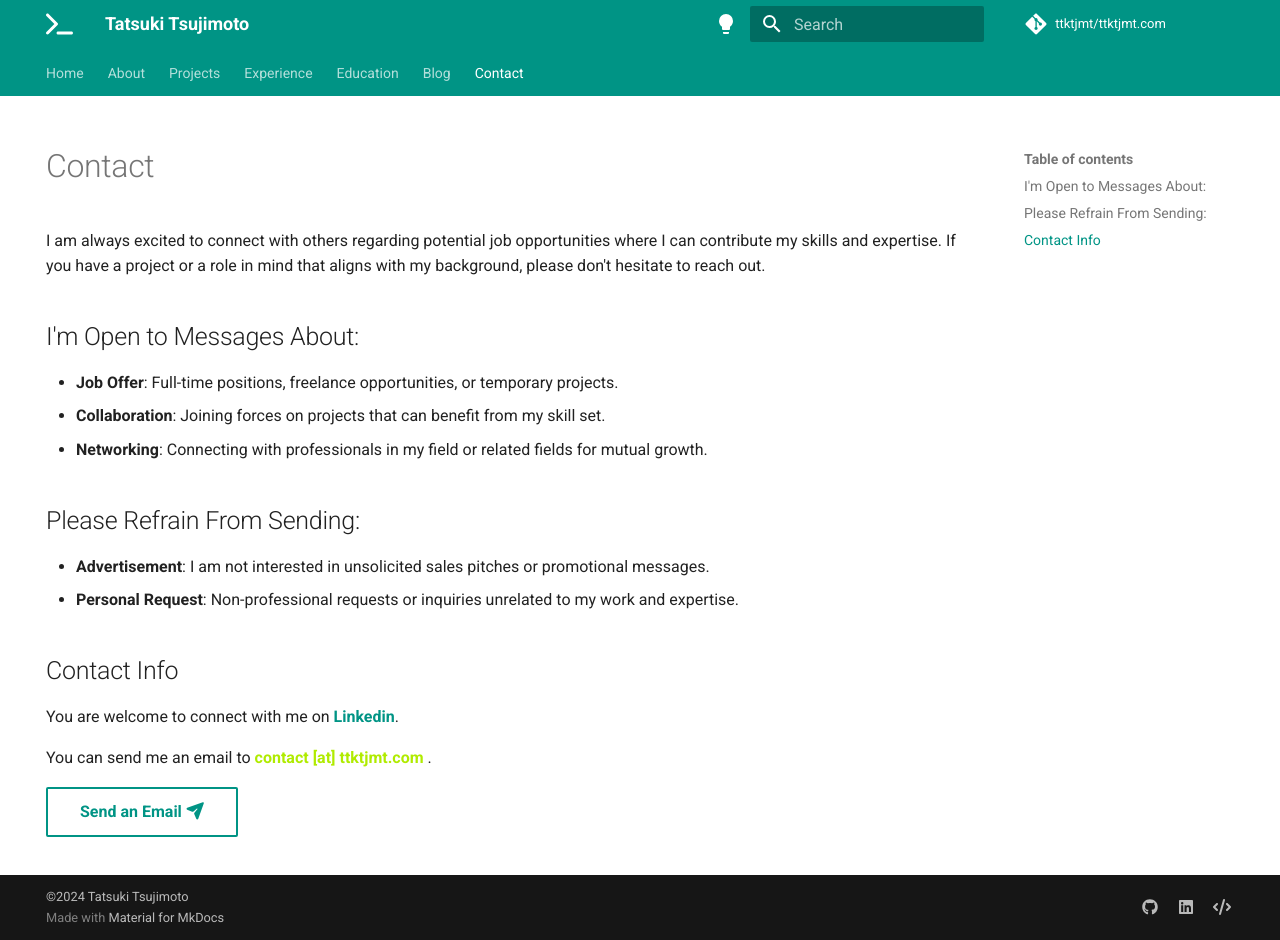
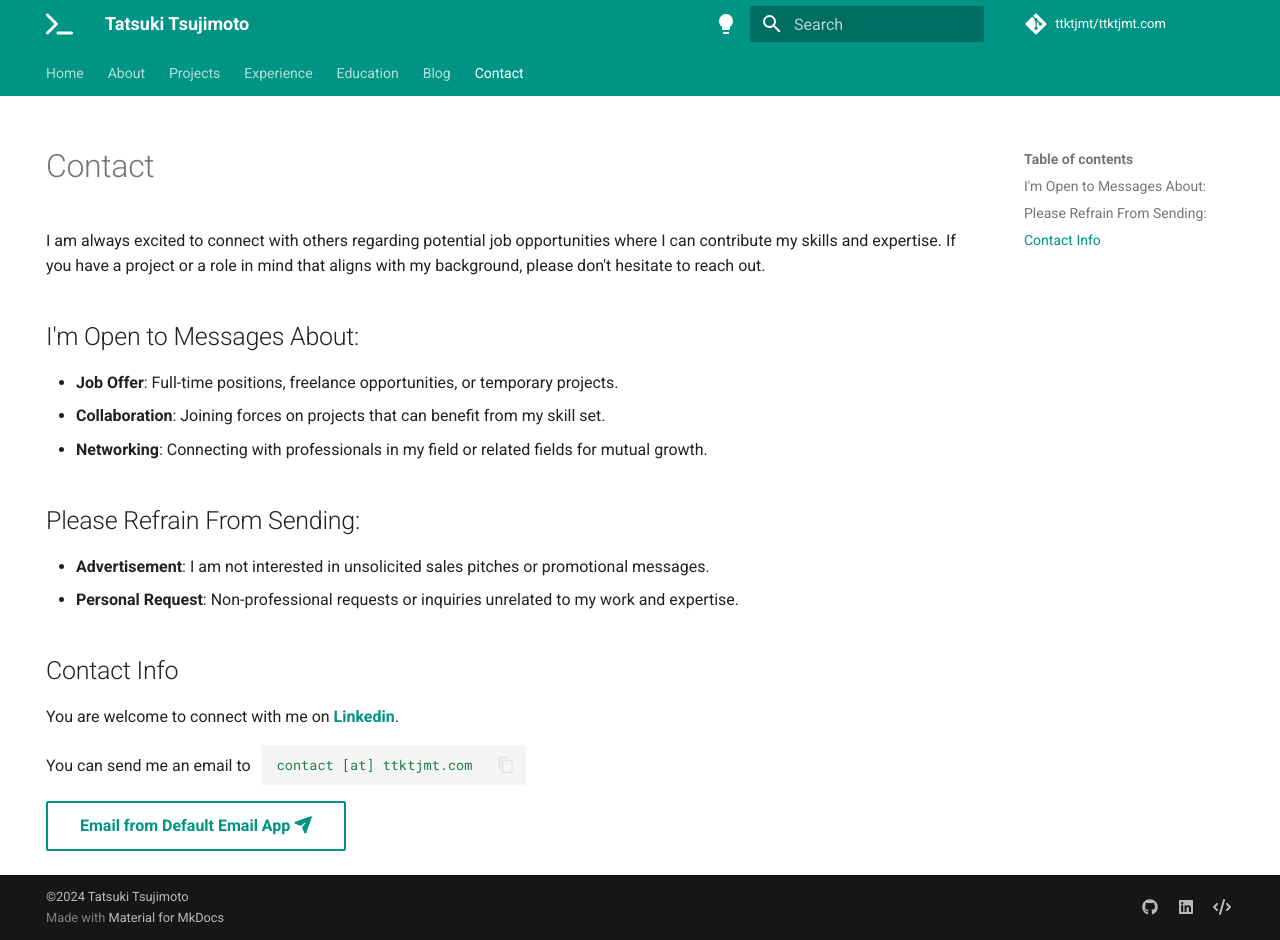
Before and after one commit to ttktjmt/ttktjmt.com, an MkDocs documentation site: the page built from docs/docs/contact.md, in a window 1280 px wide and 940 px high. Built offline with MkDocs 1.6.1 and Material for MkDocs 9.7.7, drawn with Linux system fonts in a browser that asks for light colours; comment, search, counter and statistics services are not loaded.

Commit message:
Update email address format on contact tab

````diff
--- a/docs/docs/contact.md
+++ b/docs/docs/contact.md
@@ -18,10 +18,22 @@ I am always excited to connect with others regarding potential job opportunities
 ## Contact Info
 You are welcome to connect with me on [**Linkedin**](https://www.linkedin.com/in/tatsukitsujimoto){:target="_blank"}.
 
-You can send me an email to
-<span style="color: var(--md-accent-fg-color);">
-  **contact [at] ttktjmt.com**
-</span>
-.
+<span style="float: left; margin-right: 0.5rem; padding-top: 0.4rem;">You can send me an email to</span>
 
-[Send an Email :fontawesome-solid-paper-plane:](mailto:contact@ttktjmt.com){ .md-button }
+<div style="width: 24rem;">
+```{ .yaml .copy }
+contact [at] ttktjmt.com
+```
+</div>
+<script>
+  window.onload = function() {
+      var button = document.querySelector('.md-clipboard.md-icon');
+      button.onclick = function() {
+          navigator.clipboard.writeText('contact@ttktjmt.com');
+          return false; // prevent the default click handler
+      };
+  };
+</script>
+
+
+[Email from Default Email App :fontawesome-solid-paper-plane:](mailto:contact@ttktjmt.com){ .md-button }
--- a/docs/mkdocs.yml
+++ b/docs/mkdocs.yml
@@ -17,17 +17,17 @@ theme:
   favicon: img/terminal-solid.svg
   language: en
   features:
+  - header.links
   - search.suggest
   - search.highlight
   - content.tabs.link
-  - navigation.indexes
   - content.tooltips
-  - navigation.path
   - content.code.annotate
   - content.code.copy
   - content.code.select
+  - navigation.indexes
+  - navigation.path
   - navigation.tabs
-  - header.links
   palette:
   - media: '(prefers-color-scheme: light)'
     scheme: default
````
